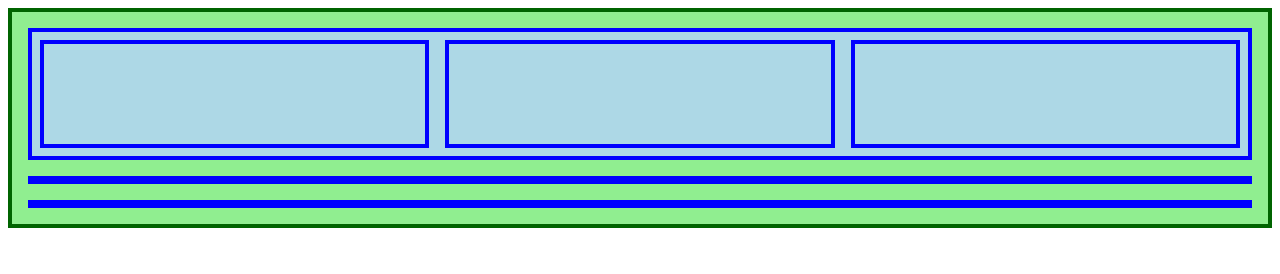
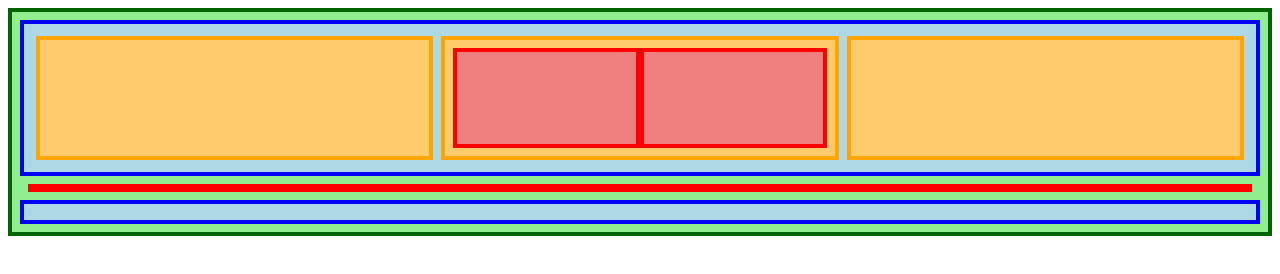
Before and after one commit to G-Y-Chan/css_excercises, a plain HTML site: page flexbox-test/index.html in a window 1280 px wide. Drawn offline with Linux system fonts and the light colour scheme.

Commit message:
Create top subsection of main flex container

```diff
--- a/flexbox-test/index.html
+++ b/flexbox-test/index.html
@@ -8,12 +8,18 @@
 </head>
 <body>
     <div class="flex-container">
-        <div class="flex-container-2">
-            <div ></div>
-            <div></div>
-            <div></div>
+        <div class="one">
+            <div class="flex-container-2"></div>
+            <div class="flex-container-2">
+                <div class="flex-container-3"></div>
+                <div class="flex-container-3"></div>
+            </div>
+            <div class="flex-container-2"></div>
         </div>
-        <div class="two"></div>
+        <div class="two">
+            <div class="flex-container-4"></div>
+            <div class="flex-container-4"></div>
+        </div>
         <div class="three"></div>
     </div>
 </body>
--- a/flexbox-test/style.css
+++ b/flexbox-test/style.css
@@ -1,3 +1,4 @@
+/* Main green box */
 .flex-container {
     display: flex;
     flex-direction: column;
@@ -6,24 +7,57 @@
     padding: 8px;
 }
 
-.flex-container-2 {
+/* First blue box at the top of .flex-contaner div */
+.one {
     display: flex;
     background: lightblue;
     border: 4px solid blue;
     height: 100px;
-    margin: 8px;
+    padding: 8px;
     flex: 1;
 }
 
-/* this selector selects all divs inside of .flex-container */
-.flex-container div {
+/* Orange boxes inside blue .flex-container-2 */
+.one .flex-container-2 {
+    display: flex;
+    background: rgb(255, 203, 107);
+    border: 4px solid orange;
+    height: 100px;
+    padding: 8px;
+    margin: 4px;
+    flex: 1;
+}
+
+/* Red boxes inside orange .flex-container-3 */
+.flex-container-2 .flex-container-3 {
+    background: lightcoral;
+    border: 4px solid red;
+    margin: 0px;
+    flex: 1;
+}
+
+/* Transparent div to contain 3 smaller red divs */
+.two {
+    display: flex;
+    background-color: lightgreen;
+    padding: 0px;
+    margin: 8px;
+}
+
+/* Nested transparent div */
+.two .flex-container-4 {
+    background: lightcoral;
+    border: 4px solid red;
+    margin: 0px;
+    flex: 1;
+}
+
+/* Last blue box at the bottom of .flex-contaner div */
+.three {
+    display: flex;
     background: lightblue;
     border: 4px solid blue;
     height: 100px;
-    margin: 8px;
+    padding: 8px;
     flex: 1;
 }
-
-.flex-container .two {
-    height: 200px;
-}
```
